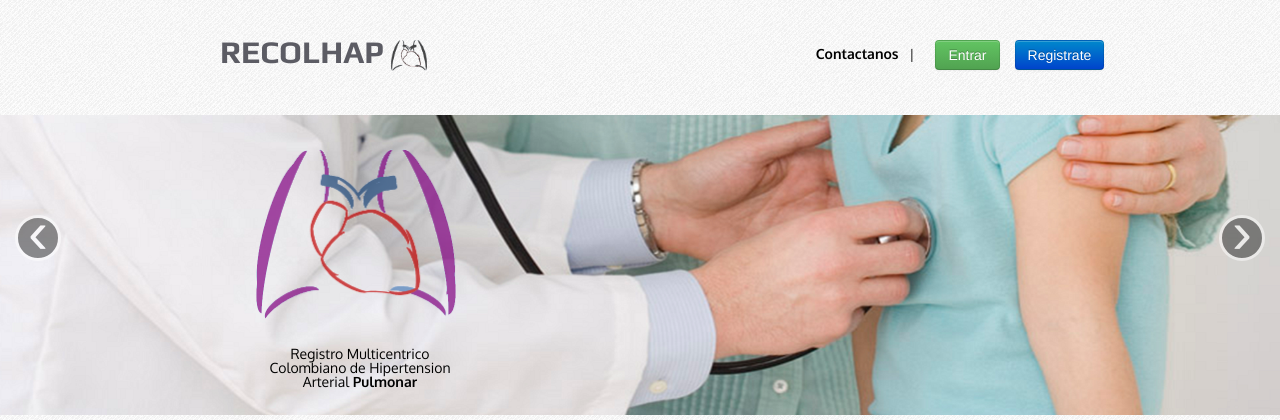
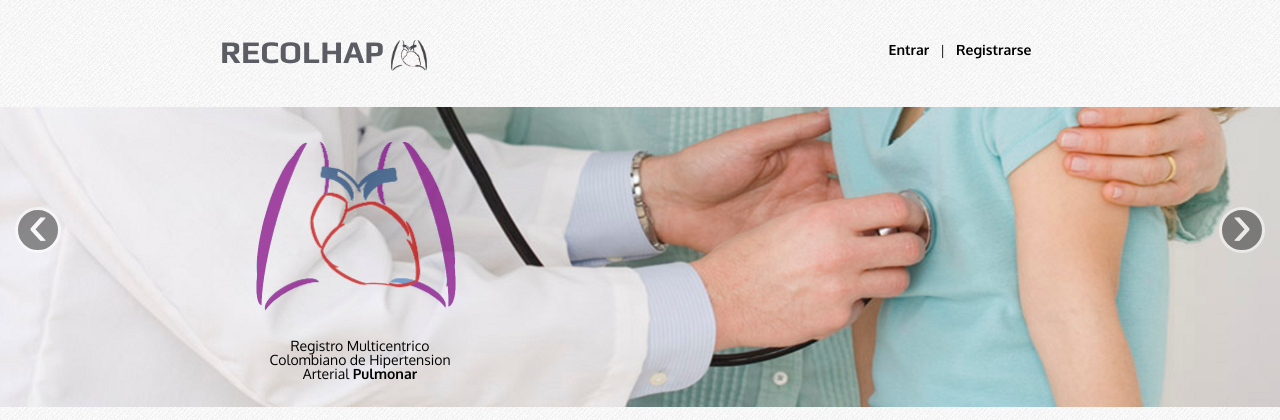
Before and after one commit to alejoto/neumo, a PHP site: page / in a window 1280 px wide. Shown: the top 420 px of the page. Run offline with PHP 8.4, Linux system fonts and the light colour scheme.

Commit message:
'index.php' minor changes
* No button for enter and register (minimalism)
* Contact link deleted (should be on footer)

```diff
--- a/index.php
+++ b/index.php
@@ -32,19 +32,26 @@
         </div>
 
         <div class="span4">
-          <a href="mailto:marketing@healmydisease.com" class="left_space"> <b style="font-family: 'Oxygen', sans-serif; margin-left: -15px"> Contactanos </b> </a>
+          <!--
+          <a href="mailto:marketing@healmydisease.com" class="left_space">
+            <b style="font-family: 'Oxygen', sans-serif; margin-left: -15px">
+              Contactanos
+            </b>
+          </a>
           &nbsp; | &nbsp;
+        -->
 
           <?php
             if(isset($_SESSION['username'])){
               echo '<a href="modules/myaccount/myaccount.php?page=patients"><u>'
                     .$_SESSION['username'].
                     '</u></a>';
-              echo '<a href="modules/login/logout.php" role="button" class="btn btn-primary left_space">Salir</a>';
-            }else{
-              echo '<a href="#modal_login" id="button_modal" role="button" class="btn btn-success" data-toggle="modal">Entrar</a>';
-              echo '<a href="#modal_register" role="button" class="btn btn-primary left_space" data-toggle="modal">Registrate</a>';
-            }
+              echo '<a href="modules/login/logout.php" role="button" class="btn btn-danger left_space">Salir</a>';
+            }else{ ?>
+            <a href="#modal_login" id="button_modal" role="button" style="font-family:'Oxygen',sans-serif;" data-toggle="modal"><b>Entrar </b></a>&nbsp; | &nbsp;
+            <a href="#modal_register" role="button" class="" data-toggle="modal" style="font-family:'Oxygen',sans-serif;"><b>Registrarse</b></a>
+
+            <?php  }
 
             include 'modules/login/login.php';
             include 'modules/register/register.php';
--- a/modules/login/login.php
+++ b/modules/login/login.php
@@ -3,24 +3,20 @@
 
     <div class="modal-header">
       <button type="button" class="close" data-dismiss="modal" aria-hidden="true">&times;</button>
-      <h2 id="myModalLabel"><u>Acceder</u></h2>
+      <h2 id="myModalLabel">Acceder</h2>
     </div>
 
     <div class="modal-body">
       <blockquote>
         <p>Ingrese su email y password:</p>
       </blockquote>
-
       <div class="input-prepend">
         <span class="add-on">@</span>
-        <input class="input-large" id="usr" name="usr" type="text" placeholder="Username">
-        <br><br>
-
+        <input class="input-large" id="usr" name="usr" type="text" placeholder="Email">
+        <br/><br/>
         <span class="add-on"><i class="icon-user"></i></span>
-        <input class="input-large" id="pwd" name="pwd" type="password" placeholder="Password"><br>
-
-      </div><br>
-
+        <input class="input-large" id="pwd" name="pwd" type="password" placeholder="Contrase&ntilde;a"><br/>
+      </div><br/>
       <div class="control-group error" id="msg"></div>
       <div  id="loading" style="display:none">
         <img src="assets/images/ajax-loader.gif"/>
@@ -31,14 +27,11 @@
           Olvid&oacute; su contrase&ntilde;a?
         </a>
       </div>
-
     </div>
-
     <div class="modal-footer">
-      <a class="btn btn-primary" data-dismiss="modal" aria-hidden="true" >Cerrar</a>
-      <a class="btn btn-success" id="login" >Entrar</a>
+      <a class="btn btn-primary" id="login" >Entrar</a>
+      <a class="btn btn-info" data-dismiss="modal" aria-hidden="true" >Cerrar</a>
     </div>
   </div>
 </form>
-
 <script src="assets/js/login.js"></script>
--- a/modules/register/register.php
+++ b/modules/register/register.php
@@ -3,7 +3,7 @@
 
     <div class="modal-header">
       <button type="button" class="close" data-dismiss="modal" aria-hidden="true">&times;</button>
-      <h2 id="myModalLabel"><u>Registrarse</u></h2>
+      <h2 id="myModalLabel">Registrarse</h2>
     </div>
 
     <div class="modal-body">
@@ -32,8 +32,8 @@
     </div>
 
     <div class="modal-footer">
-      <a class="btn btn-primary" data-dismiss="modal" aria-hidden="true" >Cerrar</a>
-      <a class="btn btn-success" id="register_button" >Registrarse</a>
+      <a class="btn btn-primary" id="register_button" >Registrarse</a>
+      <a class="btn btn-info" data-dismiss="modal" aria-hidden="true" >Cerrar</a>
     </div>
   </div>
 </form>
```
Also changed, not shown: modules/myaccount/myaccount.php (+4 -10 lines).
